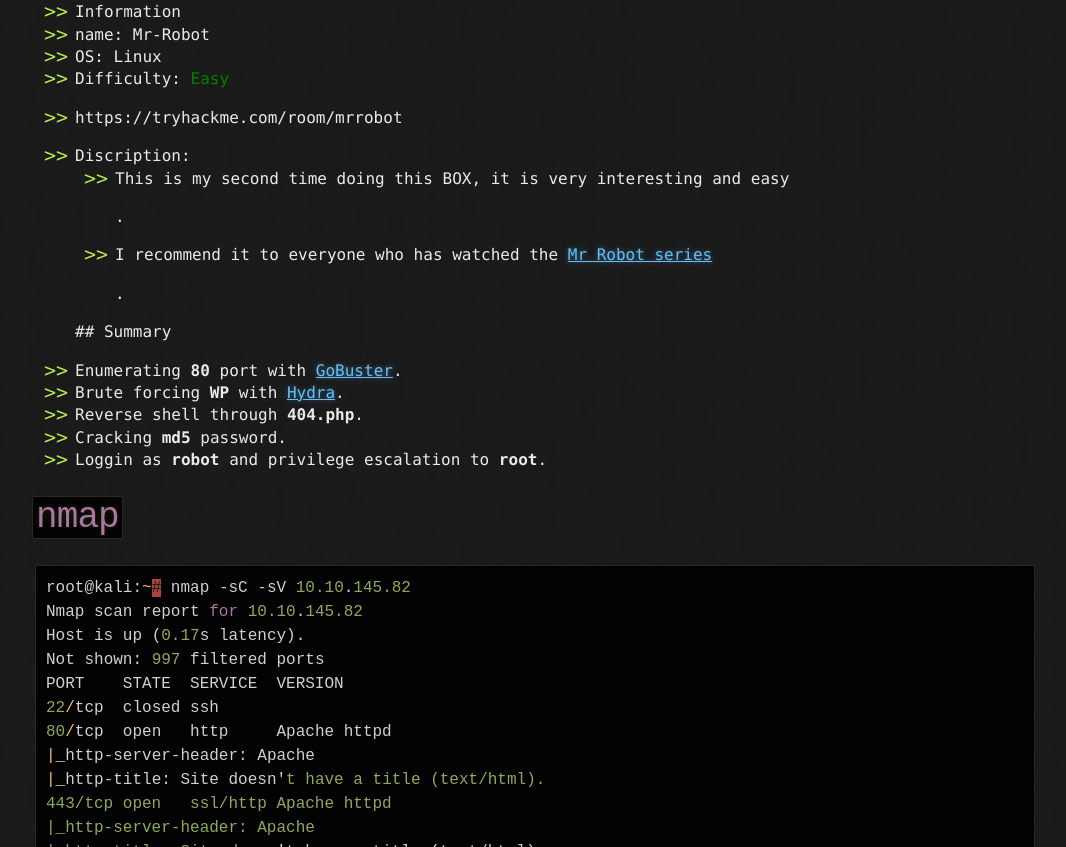
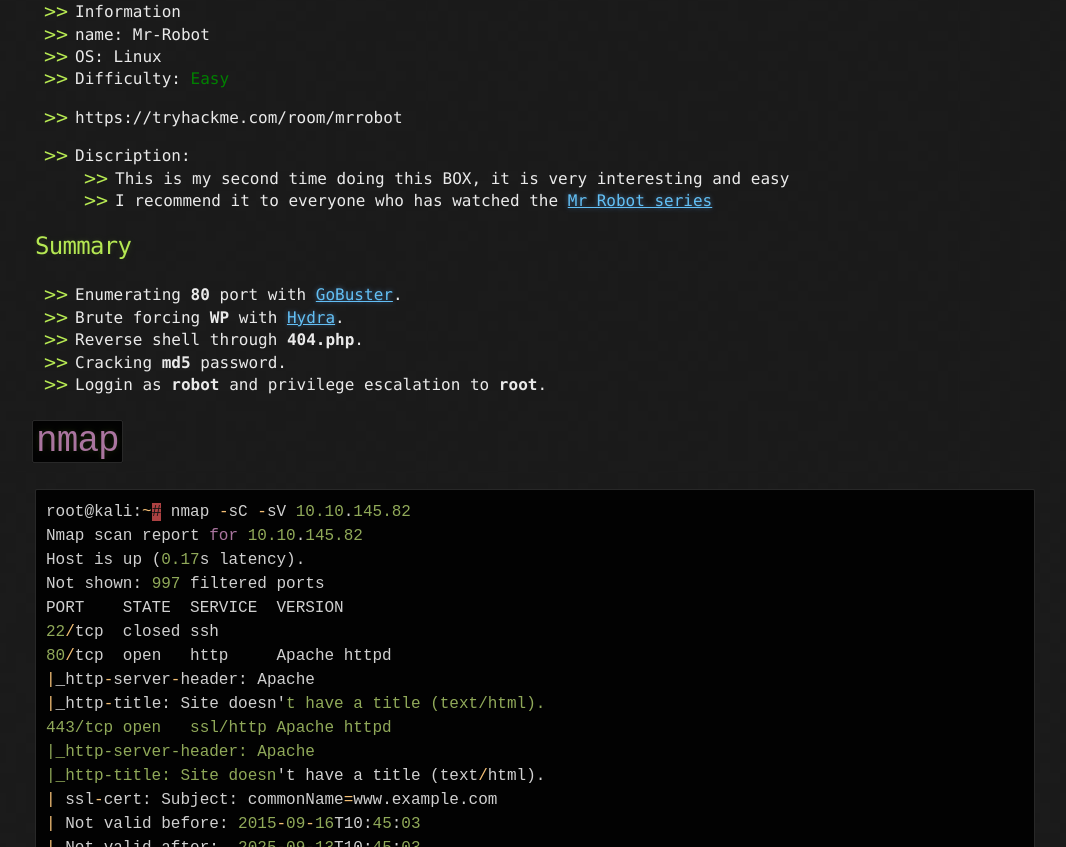
Before and after one commit to Amar-1337/amar-1337.github.io, a Jekyll site: the page built from boxes/mr-robot-thm.md, in a window 1280 px wide and 900 px high, scrolled down 539 px, cut to the strip 53-900 px from the top of the window. Shown: the whole strip, without its empty margins (105-1171 px from the left). Built offline with Jekyll 4.4.1, drawn with Linux system fonts in a browser that asks for light colours.

```diff
--- a/boxes/mr-robot-thm.md
+++ b/boxes/mr-robot-thm.md
@@ -20,11 +20,11 @@ layout: default
 *   https://tryhackme.com/room/mrrobot
 
 - Discription:
-    - <p2> This is my second time doing this BOX, it is very interesting and easy</p2>.
-    - <p2> I recommend it to everyone who has watched the <a href="https://www.imdb.com/title/tt4158110/">Mr Robot series</a></p2>.
+    - <p2> This is my second time doing this BOX, it is very interesting and easy</p2>
+    - <p2> I recommend it to everyone who has watched the <a href="https://www.imdb.com/title/tt4158110/">Mr Robot series</a></p2>
 
 
-    ## Summary
+## Summary
 - Enumerating **80** port with <a href="https://github.com/OJ/gobuster">GoBuster</a>.
 - Brute forcing **WP** with <a href="https://github.com/vanhauser-thc/thc-hydra">Hydra</a>.
 - Reverse shell through **404.php**.
```
